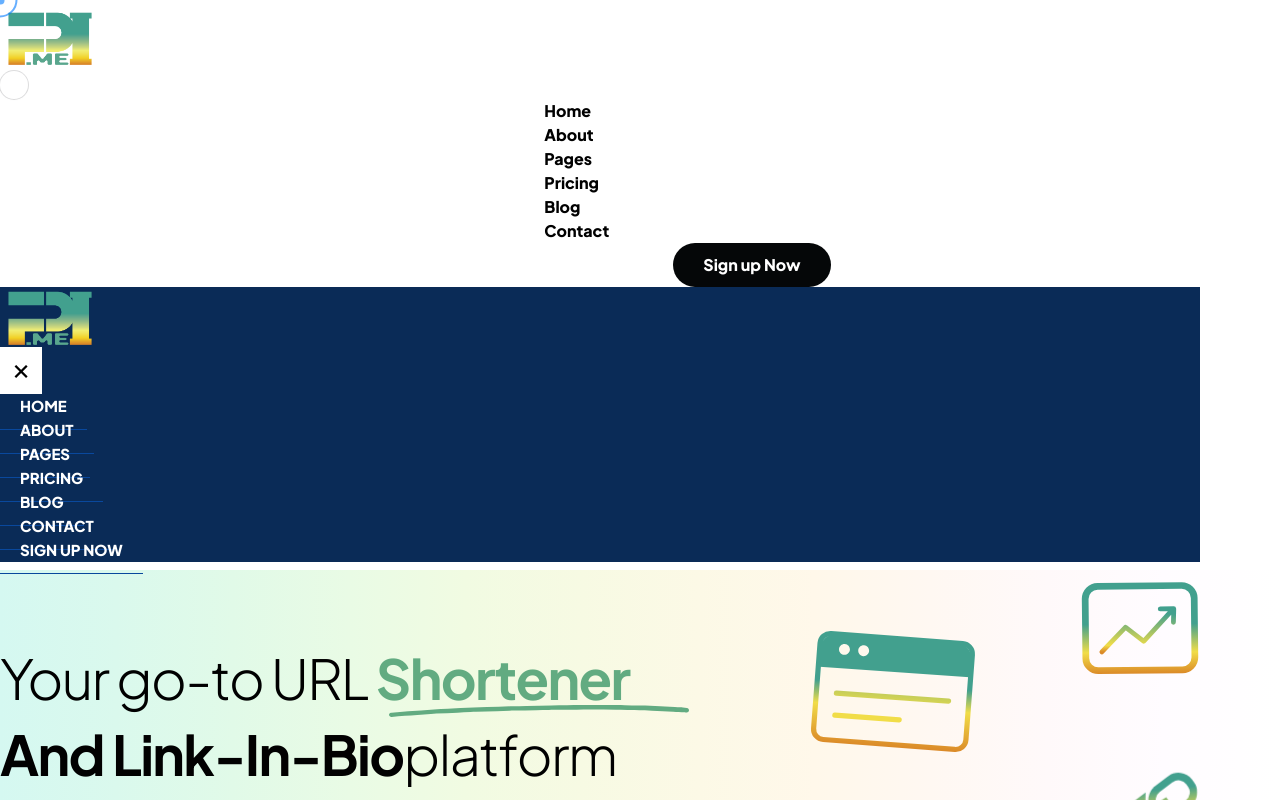
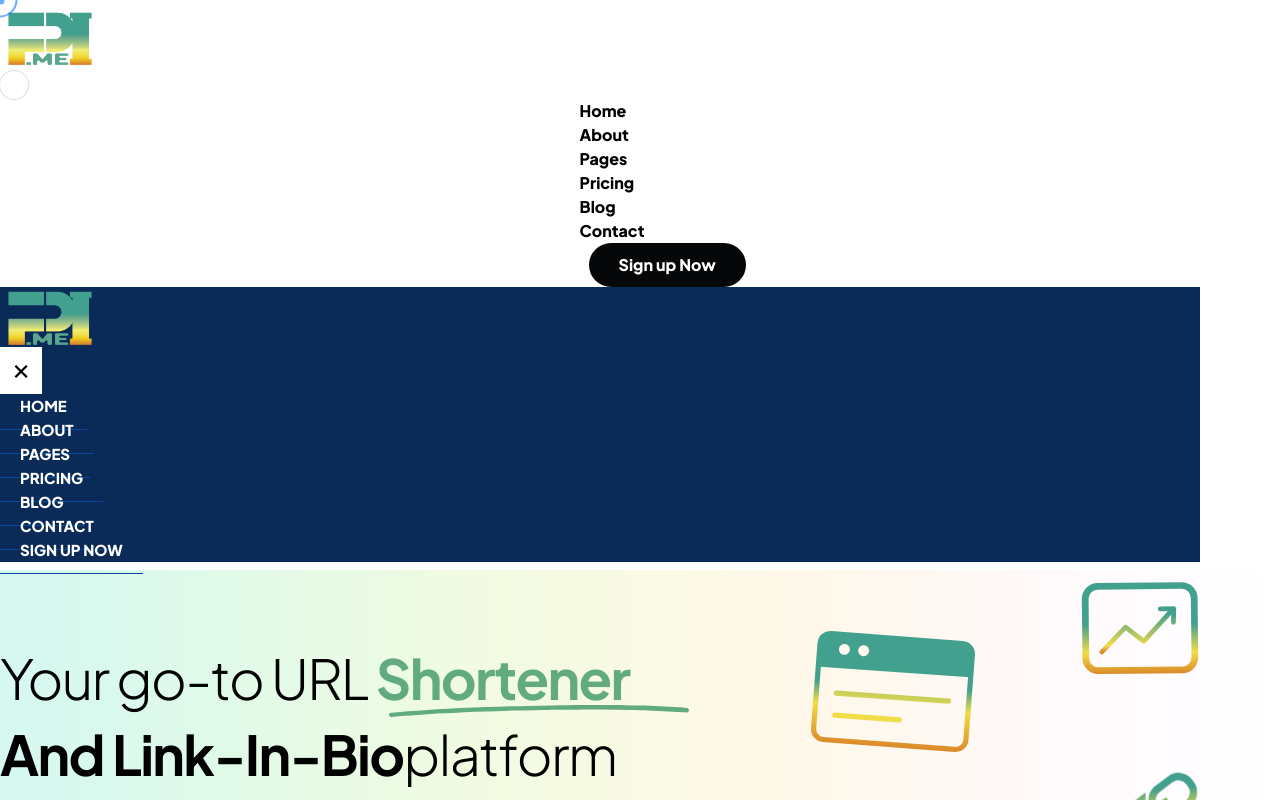
Before and after one commit to ascinate/fpi, a React (Vite) app: page / in a window 1280 px wide. Shown: the top 800 px of the page. Built offline with nearby package versions, Linux system fonts and the light colour scheme; a web font is replaced by a local one.

Commit message:
zoom 110px and fix scroll bar

```diff
--- a/src/index.css
+++ b/src/index.css
@@ -534,6 +534,10 @@ nav li a:hover {
     .five {
         display: none;
     }
+
+    .signup-nows li:last-child>a {
+        margin-left: -120px;
+    }
 }
 
 @media (min-width: 1600px) {}
@@ -573,6 +577,10 @@ nav li a:hover {
     .five {
         display: none;
     }
+
+    .signup-nows li:last-child>a {
+        margin-left: -120px;
+    }
 }
 
 
@@ -584,6 +592,12 @@ nav li a:hover {
     .c {
         margin-left: 80px;
     }
+
+
+    .signup-nows li:last-child>a {
+        margin-left: -120px;
+    }
+
 }
 
 
@@ -638,6 +652,7 @@ nav li a:hover {
         width: 100px;
 
     }
+
     .hero-main-text {
         text-align: center;
     }
@@ -651,6 +666,11 @@ nav li a:hover {
         width: 100% !important;
         text-align: center !important;
     }
+
+    .signup-nows li:last-child>a {
+        margin-left: -120px;
+    }
+
 
 }
 
@@ -673,9 +693,7 @@ nav li a:hover {
 
 
 
-@media (max-width: 768px) {
-
-}
+@media (max-width: 768px) {}
 
 
 
@@ -706,13 +724,14 @@ nav li a:hover {
         margin-left: 20%;
         width: 100px;
     }
-    .h{
+
+    .h {
         margin-left: 100px;
     }
 }
 
 @media (max-width: 510px) {
-      .h{
+    .h {
         margin-left: 60px;
     }
 }
```
